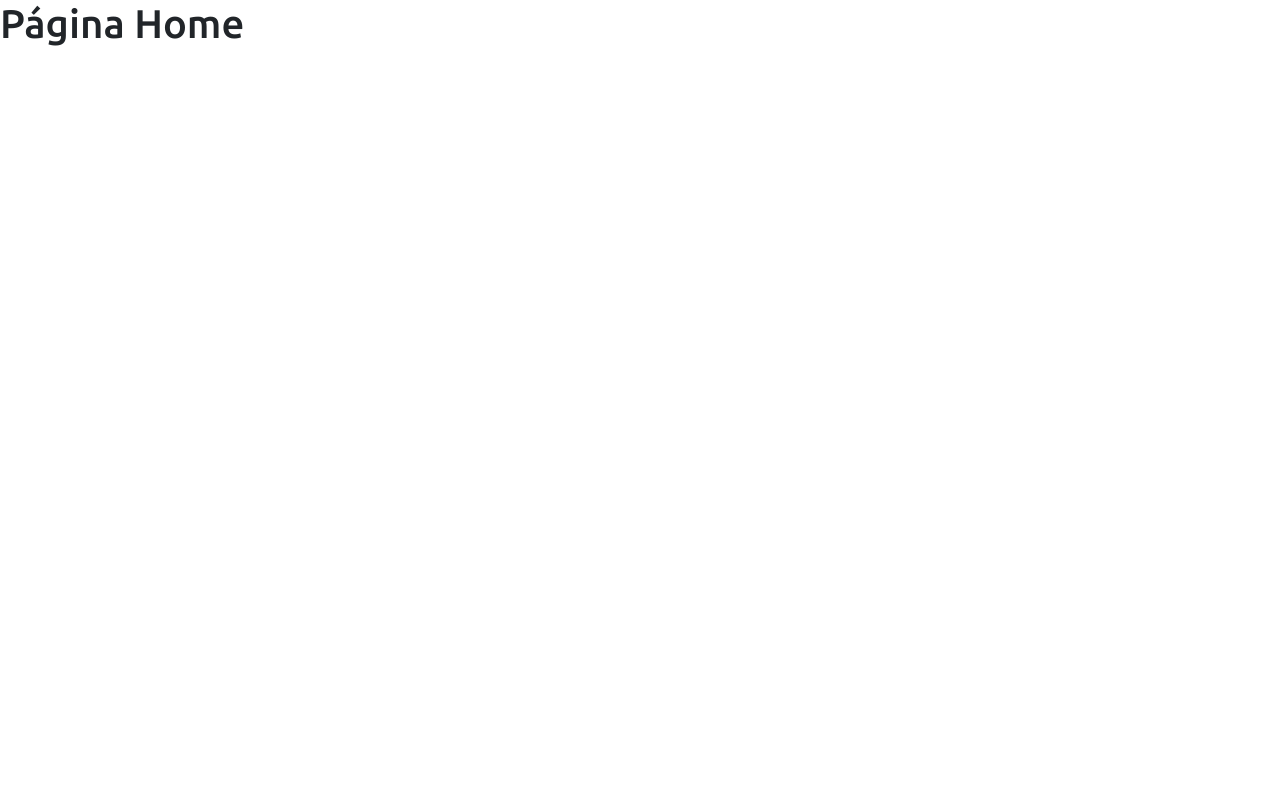
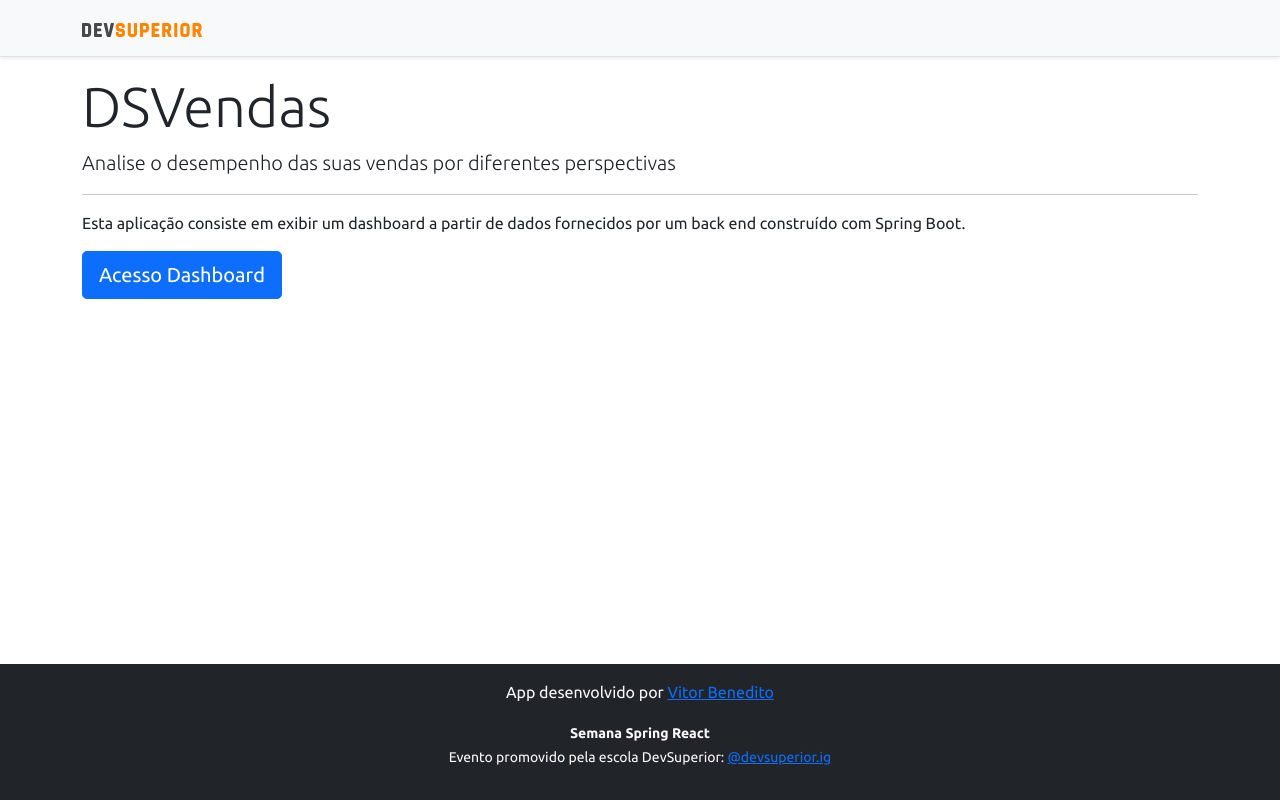
Before and after one commit to VitorBsdc/bootcamp-spring, a React (Create React App) app in the folder frontend/: page / in a window 1280 px wide. Built offline with nearby package versions, Linux system fonts and the light colour scheme.

Commit message:
Home and Dashboard create

```diff
--- a/frontend/src/components/NavBar/index.tsx
+++ b/frontend/src/components/NavBar/index.tsx
@@ -1,4 +1,5 @@
 import ImgDsDark from 'assets/img/ds-dark.svg';
+import { Link } from 'react-router-dom';
 
 const NavBar = () => {
     return (
@@ -6,7 +7,9 @@
             <div className="d-flex flex-column flex-md-row align-items-center p-3 px-md-4 mb-3 bg-light border-bottom shadow-sm">
                 <div className="container">
                     <nav className="my-2 my-md-0 mr-md-3">
-                        <img src={ImgDsDark} alt="DevSuperior" width="120" />
+                        <Link to="/">
+                            <img src={ImgDsDark} alt="DevSuperior" width="120" />
+                        </Link>
                     </nav>
                 </div>
             </div>
--- a/frontend/src/pages/Home/index.tsx
+++ b/frontend/src/pages/Home/index.tsx
@@ -1,8 +1,29 @@
+import Footer from "components/Footer";
+import NavBar from "components/NavBar";
+import { Link } from "react-router-dom";
+
 const Home = () => {
-    return (
-        <div>
-            <h1>Página Home</h1>
+  return (
+    <>
+      <NavBar />
+      <div className="container">
+        <div className="jumbotron">
+          <h1 className="display-4">DSVendas</h1>
+          <p className="lead">
+            Analise o desempenho das suas vendas por diferentes perspectivas
+          </p>
+          <hr />
+          <p>
+            Esta aplicação consiste em exibir um dashboard a partir de dados
+            fornecidos por um back end construído com Spring Boot.
+          </p>
+          <Link className="btn btn-primary btn-lg" to="/dashboard">
+              Acesso Dashboard
+          </Link>
         </div>
-    );
-}
+      </div>
+      <Footer />
+    </>
+  );
+};
 export default Home;
```
